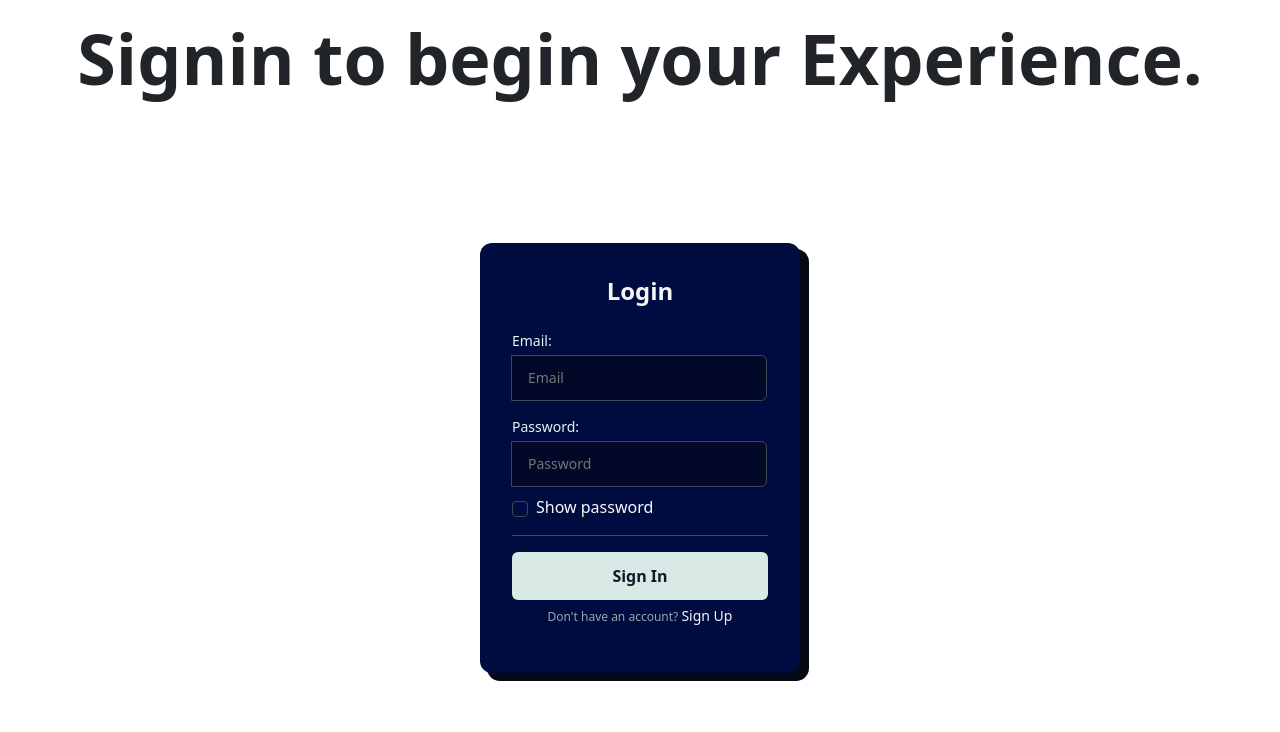
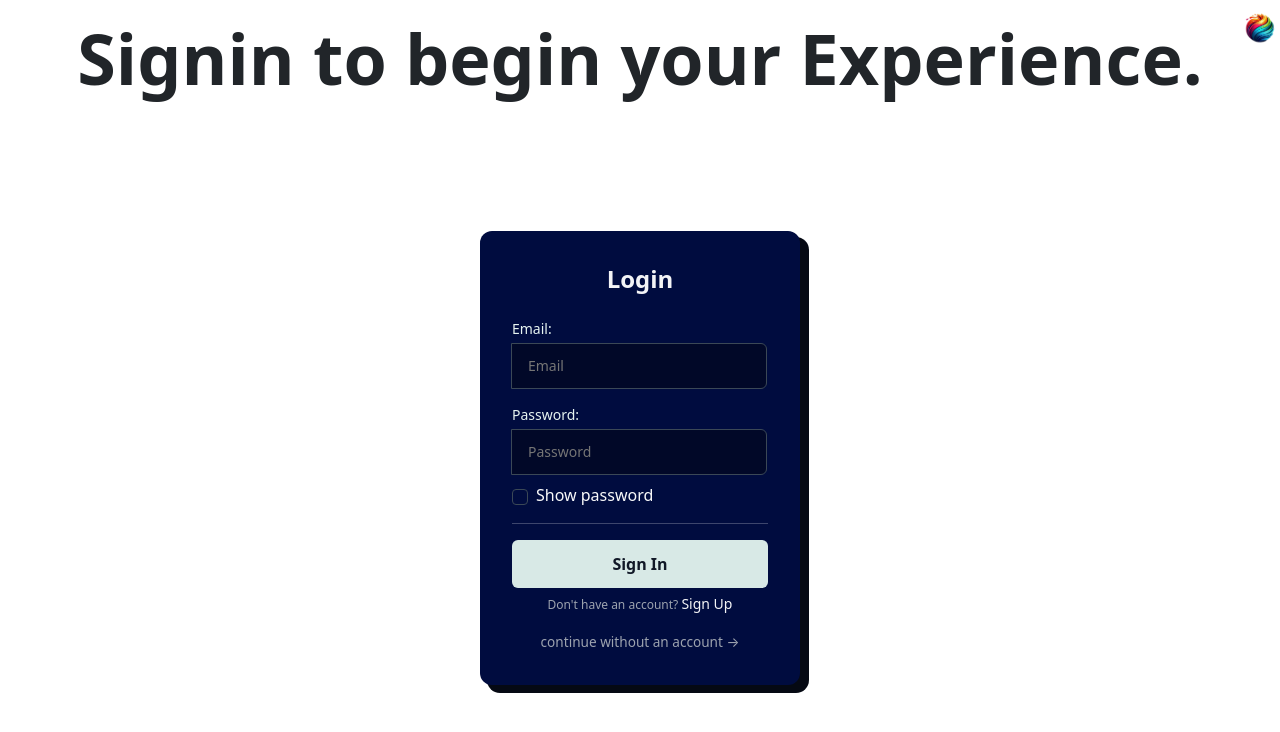
Before and after one commit to Kristian-Buriasco/LaurendiCapato_WITC, a plain HTML site: page frontend/pages/login.html in a window 1280 px wide. Drawn offline with nearby package versions, Linux system fonts and the light colour scheme.

Commit message:
modificato grafica login e signup

```diff
--- a/frontend/pages/login.html
+++ b/frontend/pages/login.html
@@ -20,6 +20,11 @@
 
 <body>
     <div id="mainDiv">
+        <div id="divBackHome" class="mt-2">
+            <a href="./home.html">
+                <img src="../img/Logo_WITC_NoBG.png" id="imgBackHome" alt="">
+            </a>
+        </div>
         <div class="col-5 p-4" id="mockupDiv">
             <h2 class="catchphrase ms-2">Login to begin</h2>
             <h2 class="catchphrase ms-2">your Experience.</h2>
@@ -46,9 +51,14 @@
                 <hr>
                 <button class="sign">Sign In</button>
             </form>
-            <p class="signup mt-2">Don't have an account?
-                <a rel="noopener noreferrer" href="signup.html" class="">Sign Up</a>
-            </p>
+            <div id="divLinks">
+                <p class="signup mt-2">Don't have an account?
+                    <a rel="noopener noreferrer" href="signup.html" class="linkSignUp">Sign Up</a>
+                    <p>
+                        <a href="#" class="noAccounlnk mt-1">continue without an account →</a>
+                    </p>
+                </p>
+            </div>
         </div>
     </div>
 </body>
--- a/frontend/styles/login.css
+++ b/frontend/styles/login.css
@@ -7,7 +7,7 @@ html,
 #mainDiv {
     display: flex;
     flex-direction: row;
-    background-image: linear-gradient(to right, #050913 38%, white 78%);
+    background-image: linear-gradient(to right, #050b0e 38%, white 78%);
 
 }
 
@@ -40,6 +40,7 @@ html,
     border-radius: 0.75rem;
     background-color: #000c3f;
     padding: 2rem;
+    padding-bottom: 0rem;
     color: rgba(243, 244, 246, 1);
 }
 
@@ -80,7 +81,7 @@ html,
     border-color: #6c94bc;
 }
 
-.signup a {
+.linkSignUp{
     color: rgba(243, 244, 246, 1);
     text-decoration: none;
     font-size: 14px;
@@ -129,8 +130,38 @@ html,
     color: rgba(156, 163, 175, 1);
 }
 
+.noAccounlnk{
+    text-align: center;
+    font-size: 0.85rem;
+    line-height: 1rem;
+    color: rgba(156, 163, 175, 1);
+    text-decoration: none;
+}
+
+.noAccounlnk:hover{
+    text-decoration: underline #6c94bc;
+}
+
+#divLinks{
+    display: flex;
+    flex-direction: column;
+    justify-content: center;
+    align-items: center;
+}
+
 #catchphrase2 {
     display: none;
+}
+
+#imgBackHome{
+    width: 40px;
+}
+
+#divBackHome{
+    width: 100%;
+    display: flex;
+    justify-content: end;
+    position:absolute;
 }
 
 @media screen and (max-width: 1324px) {
--- a/frontend/styles/signup.css
+++ b/frontend/styles/signup.css
@@ -40,6 +40,7 @@ html,
     border-radius: 0.75rem;
     background-color: #000c3f;
     padding: 2rem;
+    padding-bottom: 0rem;
     color: rgba(243, 244, 246, 1);
 }
 
@@ -129,8 +130,38 @@ html,
     color: rgba(156, 163, 175, 1);
 }
 
+.noAccounlnk{
+    text-align: center;
+    font-size: 0.85rem;
+    line-height: 1rem;
+    color: rgba(156, 163, 175, 1);
+    text-decoration: none;
+}
+
+.noAccounlnk:hover{
+    text-decoration: underline #6c94bc;
+}
+
+#divLinks{
+    display: flex;
+    flex-direction: column;
+    justify-content: center;
+    align-items: center;
+}
+
 #catchphrase2 {
     display: none;
+}
+
+#imgBackHome{
+    width: 40px;
+}
+
+#divBackHome{
+    width: 100%;
+    display: flex;
+    justify-content: end;
+    position:absolute;
 }
 
 @media screen and (max-width: 1324px) {
```
Also changed, not shown: frontend/pages/signup.html (+13 -3 lines).
